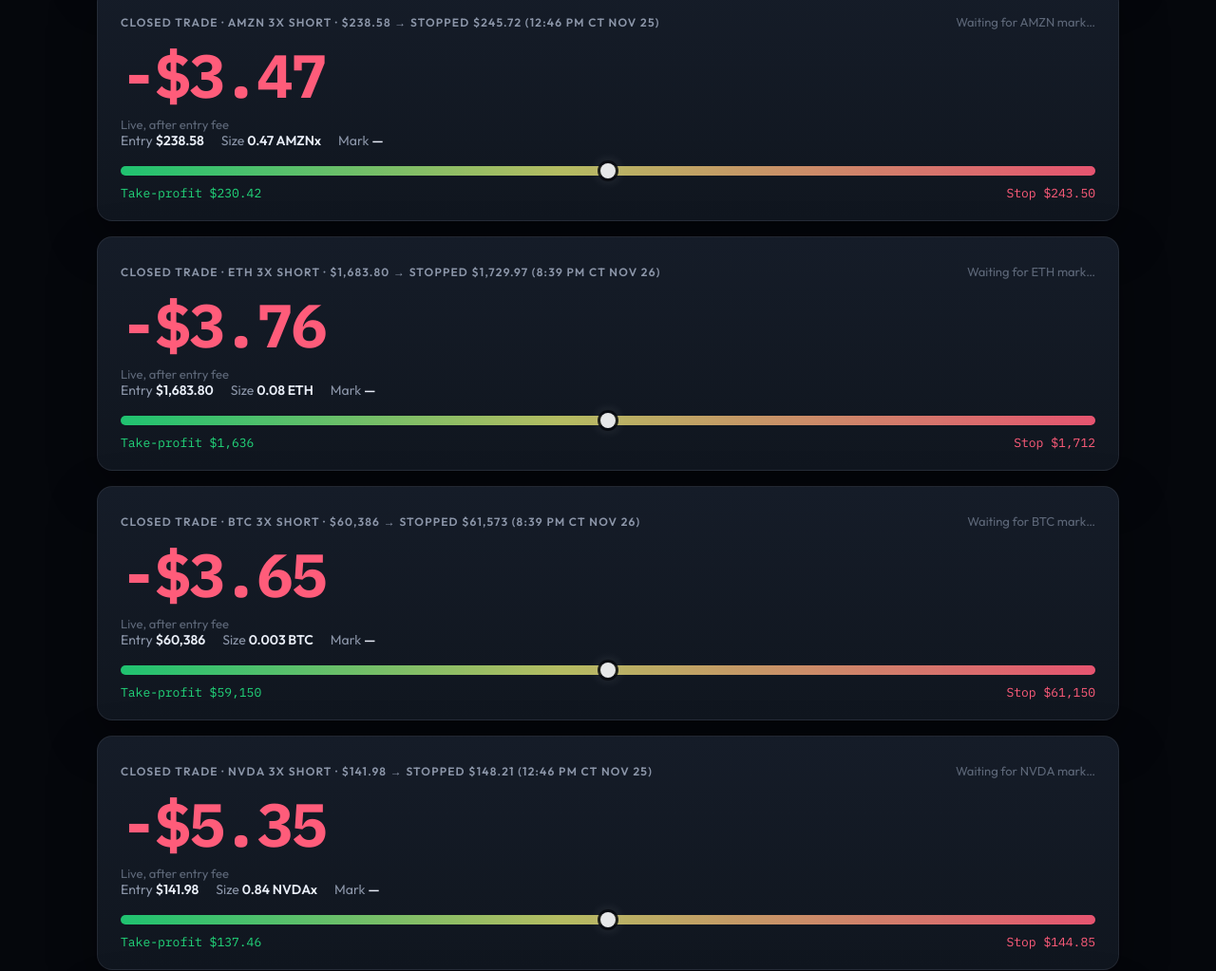
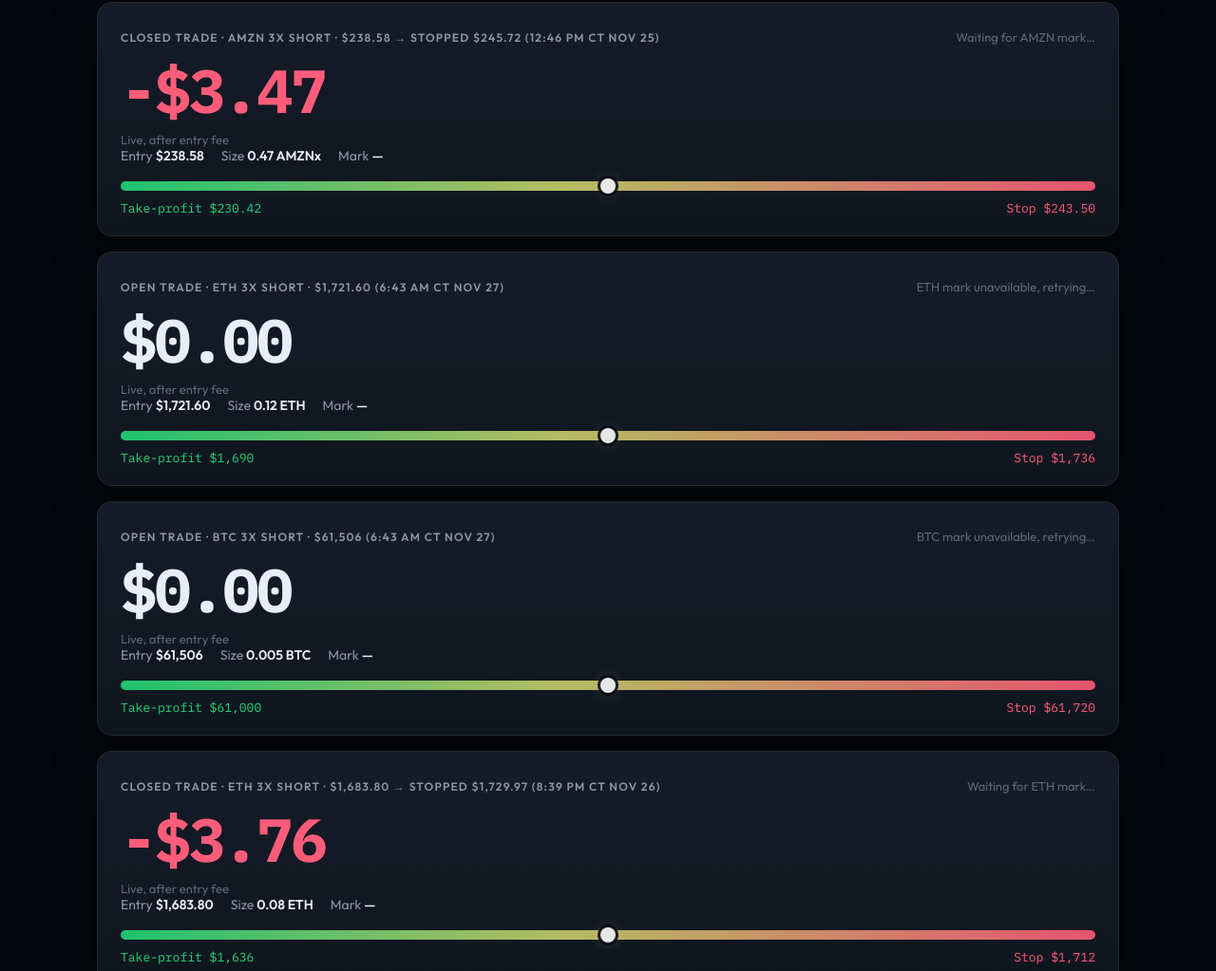
Before and after one commit to samuelbaeza82-star/blue-live-ticker, a plain HTML site: page index.html in a window 1280 px wide. Shown: the part 716-1739 px from the top of the page at 95% size. Drawn offline with Linux system fonts and the light colour scheme; no server answers.

Commit message:
Open ETH and BTC 3x paper shorts 6:43 AM CT Nov 27

```diff
--- a/index.html
+++ b/index.html
@@ -427,7 +427,7 @@
       <div>
         <h1>Blue's Live Ticker</h1>
         <p class="note">
-          Positions are as of <strong>8:39 PM CT on Nov 26</strong>.
+          Positions are as of <strong>6:43 AM CT on Nov 27</strong>.
           This page streams live prices from Kraken and updates P&amp;L every tick.
           One practice account: the leverage (futures) account.
           At 9:43 PM CT Nov 21, at Blue's request, all cash ($197.08) was moved into this account.
@@ -452,8 +452,8 @@
     <section class="accounts">
       <div class="card combined" id="card-combined">
         <div class="label">Leverage account equity</div>
-        <div id="combined" class="big neg">$218.68</div>
-        <div class="sub">$247.08 start after $197.08 cash moved in at 9:43 PM CT Nov 21 (original $50 + deposit) · no open positions (ETH and BTC 3x shorts stopped out 8:39 PM CT Nov 26 as crypto pushed higher) · Nov 26 losses: ETH -$3.76, BTC -$3.65 · Nov 25: all 6 shorts stopped out 12:46 PM CT as stocks and crypto bounced · Nov 25 losses: SPCX -$7.47, COIN -$5.66, NVDA -$5.35, TSLA -$4.81, AMZN -$3.47, ETH -$3.46 · Nov 25 wins: SOL short target hit $66.52 (+$5.99, 8:40 AM CT) · NVDA short target hit $146.40 (+$5.16, 6:55 AM CT) · SPCX short target hit $121.43 (+$4.05, 6:55 AM CT) · Nov 24 wins: BTC short target hit $58,999.54 (+$5.80, 10:41 PM CT) · ETH short target hit $1,652.26 (+$4.54, 8:05 PM CT) · Nov 23 losses: XRP short closed $0.9993 (-$12.71), ETH short stopped $1,805 (-$5.34) · SOL short stopped $72.18 (2:36 AM CT Nov 23) · BTC short stopped $61,263 (10:41 AM CT Nov 22)</div>
+        <div id="combined" class="big neg">$218.42</div>
+        <div class="sub">$247.08 start after $197.08 cash moved in at 9:43 PM CT Nov 21 (original $50 + deposit) · open: ETH 3x short $1,721.60 (stop $1,736, target $1,690) + BTC 3x short $61,506 (stop $61,720, target $61,000), both 6:43 AM CT Nov 27 · Nov 26 losses: ETH -$3.76, BTC -$3.65 · Nov 25: all 6 shorts stopped out 12:46 PM CT as stocks and crypto bounced · Nov 25 losses: SPCX -$7.47, COIN -$5.66, NVDA -$5.35, TSLA -$4.81, AMZN -$3.47, ETH -$3.46 · Nov 25 wins: SOL short target hit $66.52 (+$5.99, 8:40 AM CT) · NVDA short target hit $146.40 (+$5.16, 6:55 AM CT) · SPCX short target hit $121.43 (+$4.05, 6:55 AM CT) · Nov 24 wins: BTC short target hit $58,999.54 (+$5.80, 10:41 PM CT) · ETH short target hit $1,652.26 (+$4.54, 8:05 PM CT) · Nov 23 losses: XRP short closed $0.9993 (-$12.71), ETH short stopped $1,805 (-$5.34) · SOL short stopped $72.18 (2:36 AM CT Nov 23) · BTC short stopped $61,263 (10:41 AM CT Nov 22)</div>
       </div>
       <div class="card" id="card-cash">
         <div class="label">Cash account (closed)</div>
@@ -462,8 +462,8 @@
       </div>
       <div class="card" id="card-lev">
         <div class="label">Leverage account</div>
-        <div id="leverage" class="big neg">$218.68</div>
-        <div class="sub">Same account as above · $218.68 collateral · all $218.68 free (no positions) at 8:39 PM CT Nov 26</div>
+        <div id="leverage" class="big neg">$218.42</div>
+        <div class="sub">Same account as above · $218.42 collateral · about $47 margin free at 6:43 AM CT Nov 27</div>
       </div>
     </section>
 
@@ -509,6 +509,46 @@
       </div>
     </section>
 
+    <section class="card trade-card" id="card-eths17">
+      <div class="trade-head">
+        <div class="label">Open trade · ETH 3x short · $1,721.60 (6:43 AM CT Nov 27)</div>
+        <div class="sub" id="eths17-src">Waiting for ETH mark…</div>
+      </div>
+      <div id="eths17-pnl" class="pnl flat">$0.00</div>
+      <div class="sub">Live, after entry fee</div>
+      <div class="meta">
+        <span>Entry <b>$1,721.60</b></span>
+        <span>Size <b>0.12 ETH</b></span>
+        <span>Mark <b id="eths17-mark">—</b></span>
+      </div>
+      <div class="range" aria-hidden="true">
+        <div id="eths17-range-mark" class="range-mark" style="left: 50%"></div>
+      </div>
+      <div class="range-labels">
+        <span class="t" id="eths17-to-target">Take-profit $1,690</span>
+        <span class="s" id="eths17-to-stop">Stop $1,736</span>
+      </div>
+    </section>
+    <section class="card trade-card" id="card-btcs18">
+      <div class="trade-head">
+        <div class="label">Open trade · BTC 3x short · $61,506 (6:43 AM CT Nov 27)</div>
+        <div class="sub" id="btcs18-src">Waiting for BTC mark…</div>
+      </div>
+      <div id="btcs18-pnl" class="pnl flat">$0.00</div>
+      <div class="sub">Live, after entry fee</div>
+      <div class="meta">
+        <span>Entry <b>$61,506</b></span>
+        <span>Size <b>0.005 BTC</b></span>
+        <span>Mark <b id="btcs18-mark">—</b></span>
+      </div>
+      <div class="range" aria-hidden="true">
+        <div id="btcs18-range-mark" class="range-mark" style="left: 50%"></div>
+      </div>
+      <div class="range-labels">
+        <span class="t" id="btcs18-to-target">Take-profit $61,000</span>
+        <span class="s" id="btcs18-to-stop">Stop $61,720</span>
+      </div>
+    </section>
     <section class="card trade-card" id="card-eths15">
       <div class="trade-head">
         <div class="label">Closed trade · ETH 3x short · $1,683.80 → stopped $1,729.97 (8:39 PM CT Nov 26)</div>
@@ -1775,6 +1815,62 @@
       }
     }
     if (!AMZNS11.closed) { pollAmzns11(); setInterval(pollAmzns11, 5000); }
+    const ETHS17 = { entry: 1721.6, size: 0.12, stop: 1736, target: 1690, fee: 0.1033, closed: false };
+    let eths17Mark = null;
+    function eths17Pnl() { if (ETHS17.closed) return ETHS17.realized; return eths17Mark == null ? -ETHS17.fee : (ETHS17.entry - eths17Mark) * ETHS17.size - ETHS17.fee; }
+    async function pollEths17() {
+      try {
+        const r = await fetch("https://futures.kraken.com/derivatives/api/v3/tickers/PF_ETHUSD?_=" + Date.now(), { cache: "no-store" });
+        const j = await r.json();
+        const t = j.ticker || (j.tickers && j.tickers[0]);
+        const m = Number(t.markPrice || t.last);
+        if (!isFinite(m)) return;
+        eths17Mark = m;
+        const pnl = eths17Pnl();
+        const el = document.getElementById("eths17-pnl");
+        el.textContent = (pnl >= 0 ? "+$" : "-$") + Math.abs(pnl).toFixed(2);
+        el.classList.remove("pos", "neg", "flat");
+        el.classList.add(pnl > 0 ? "pos" : pnl < 0 ? "neg" : "flat");
+        document.getElementById("eths17-mark").textContent = "$" + m.toFixed(2);
+        document.getElementById("eths17-src").textContent = "Kraken ETH perpetual mark · " + new Date().toLocaleTimeString();
+        document.getElementById("eths17-to-stop").textContent = "Stop $1,736  ·  " + (m >= ETHS17.stop ? "at stop" : "$" + (ETHS17.stop - m).toFixed(2) + " away");
+        document.getElementById("eths17-to-target").textContent = "Take-profit $1,690  ·  " + (m <= ETHS17.target ? "at target" : "$" + (m - ETHS17.target).toFixed(2) + " to go");
+        const pct = Math.max(0, Math.min(100, (m - ETHS17.target) / (ETHS17.stop - ETHS17.target) * 100));
+        document.getElementById("eths17-range-mark").style.left = pct + "%";
+        try { updatePnL(); } catch (e) {}
+      } catch (e) {
+        document.getElementById("eths17-src").textContent = "ETH mark unavailable, retrying…";
+      }
+    }
+    if (!ETHS17.closed) { pollEths17(); setInterval(pollEths17, 5000); }
+    const BTCS18 = { entry: 61506, size: 0.005, stop: 61720, target: 61000, fee: 0.1538, closed: false };
+    let btcs18Mark = null;
+    function btcs18Pnl() { if (BTCS18.closed) return BTCS18.realized; return btcs18Mark == null ? -BTCS18.fee : (BTCS18.entry - btcs18Mark) * BTCS18.size - BTCS18.fee; }
+    async function pollBtcs18() {
+      try {
+        const r = await fetch("https://futures.kraken.com/derivatives/api/v3/tickers/PF_XBTUSD?_=" + Date.now(), { cache: "no-store" });
+        const j = await r.json();
+        const t = j.ticker || (j.tickers && j.tickers[0]);
+        const m = Number(t.markPrice || t.last);
+        if (!isFinite(m)) return;
+        btcs18Mark = m;
+        const pnl = btcs18Pnl();
+        const el = document.getElementById("btcs18-pnl");
+        el.textContent = (pnl >= 0 ? "+$" : "-$") + Math.abs(pnl).toFixed(2);
+        el.classList.remove("pos", "neg", "flat");
+        el.classList.add(pnl > 0 ? "pos" : pnl < 0 ? "neg" : "flat");
+        document.getElementById("btcs18-mark").textContent = "$" + m.toFixed(2);
+        document.getElementById("btcs18-src").textContent = "Kraken BTC perpetual mark · " + new Date().toLocaleTimeString();
+        document.getElementById("btcs18-to-stop").textContent = "Stop $61,720  ·  " + (m >= BTCS18.stop ? "at stop" : "$" + (BTCS18.stop - m).toFixed(2) + " away");
+        document.getElementById("btcs18-to-target").textContent = "Take-profit $61,000  ·  " + (m <= BTCS18.target ? "at target" : "$" + (m - BTCS18.target).toFixed(2) + " to go");
+        const pct = Math.max(0, Math.min(100, (m - BTCS18.target) / (BTCS18.stop - BTCS18.target) * 100));
+        document.getElementById("btcs18-range-mark").style.left = pct + "%";
+        try { updatePnL(); } catch (e) {}
+      } catch (e) {
+        document.getElementById("btcs18-src").textContent = "BTC mark unavailable, retrying…";
+      }
+    }
+    if (!BTCS18.closed) { pollBtcs18(); setInterval(pollBtcs18, 5000); }
     const ETHS15 = { entry: 1683.8, size: 0.08, stop: 1712, target: 1636, fee: 0.0674, closed: true, exit: 1729.97, realized: -3.76 };
     let eths15Mark = null;
     function eths15Pnl() { if (ETHS15.closed) return ETHS15.realized; return eths15Mark == null ? -ETHS15.fee : (ETHS15.entry - eths15Mark) * ETHS15.size - ETHS15.fee; }
@@ -2256,7 +2352,7 @@
       }
 
       const combinedEl = document.getElementById("combined");
-      const combined = POSITIONS.leverageStart + sPnl + nvdaPnl() + qqqPnl() + googlPnl() + mstrPnl() + btc2Pnl() + nvda2Pnl() + hoodPnl() + ethsPnl() + solsPnl() + btcs3Pnl() + btcs4Pnl() + eths2Pnl() + sols2Pnl() + xrpsPnl() + eths3Pnl() + btcs5Pnl() + nvdas6Pnl() + spcxs7Pnl() + sols8Pnl() + eths9Pnl() + tslas10Pnl() + amzns11Pnl() + coins12Pnl() + nvdas13Pnl() + spcxs14Pnl() + eths15Pnl() + btcs16Pnl();
+      const combined = POSITIONS.leverageStart + sPnl + nvdaPnl() + qqqPnl() + googlPnl() + mstrPnl() + btc2Pnl() + nvda2Pnl() + hoodPnl() + ethsPnl() + solsPnl() + btcs3Pnl() + btcs4Pnl() + eths2Pnl() + sols2Pnl() + xrpsPnl() + eths3Pnl() + btcs5Pnl() + nvdas6Pnl() + spcxs7Pnl() + sols8Pnl() + eths9Pnl() + tslas10Pnl() + amzns11Pnl() + coins12Pnl() + nvdas13Pnl() + spcxs14Pnl() + eths15Pnl() + btcs16Pnl() + eths17Pnl() + btcs18Pnl();
       combinedEl.textContent = money(combined);
       combinedEl.classList.remove("pos", "neg", "flat");
       combinedEl.classList.add(signClass(combined - POSITIONS.leverageStart));
@@ -2278,9 +2374,9 @@
         pnlEl.classList.remove("pos", "neg", "flat");
         pnlEl.classList.add(signClass(rp));
         renderCashAndCombined(rp);
-        levEl.textContent = money(POSITIONS.leverageStart + rp + nvdaPnl() + qqqPnl() + googlPnl() + mstrPnl() + btc2Pnl() + nvda2Pnl() + hoodPnl() + ethsPnl() + solsPnl() + btcs3Pnl() + btcs4Pnl() + eths2Pnl() + sols2Pnl() + xrpsPnl() + eths3Pnl() + btcs5Pnl() + nvdas6Pnl() + spcxs7Pnl() + sols8Pnl() + eths9Pnl() + tslas10Pnl() + amzns11Pnl() + coins12Pnl() + nvdas13Pnl() + spcxs14Pnl() + eths15Pnl() + btcs16Pnl());
+        levEl.textContent = money(POSITIONS.leverageStart + rp + nvdaPnl() + qqqPnl() + googlPnl() + mstrPnl() + btc2Pnl() + nvda2Pnl() + hoodPnl() + ethsPnl() + solsPnl() + btcs3Pnl() + btcs4Pnl() + eths2Pnl() + sols2Pnl() + xrpsPnl() + eths3Pnl() + btcs5Pnl() + nvdas6Pnl() + spcxs7Pnl() + sols8Pnl() + eths9Pnl() + tslas10Pnl() + amzns11Pnl() + coins12Pnl() + nvdas13Pnl() + spcxs14Pnl() + eths15Pnl() + btcs16Pnl() + eths17Pnl() + btcs18Pnl());
         levEl.classList.remove("pos", "neg", "flat");
-        levEl.classList.add(signClass(rp + nvdaPnl() + qqqPnl() + googlPnl() + mstrPnl() + btc2Pnl() + nvda2Pnl() + hoodPnl() + ethsPnl() + solsPnl() + btcs3Pnl() + btcs4Pnl() + eths2Pnl() + sols2Pnl() + xrpsPnl() + eths3Pnl() + btcs5Pnl() + nvdas6Pnl() + spcxs7Pnl() + sols8Pnl() + eths9Pnl() + tslas10Pnl() + amzns11Pnl() + coins12Pnl() + nvdas13Pnl() + spcxs14Pnl() + eths15Pnl() + btcs16Pnl()));
+        levEl.classList.add(signClass(rp + nvdaPnl() + qqqPnl() + googlPnl() + mstrPnl() + btc2Pnl() + nvda2Pnl() + hoodPnl() + ethsPnl() + solsPnl() + btcs3Pnl() + btcs4Pnl() + eths2Pnl() + sols2Pnl() + xrpsPnl() + eths3Pnl() + btcs5Pnl() + nvdas6Pnl() + spcxs7Pnl() + sols8Pnl() + eths9Pnl() + tslas10Pnl() + amzns11Pnl() + coins12Pnl() + nvdas13Pnl() + spcxs14Pnl() + eths15Pnl() + btcs16Pnl() + eths17Pnl() + btcs18Pnl()));
         src.textContent = "Closed: stop hit, bought back at $63,351 (net incl. fees and funding)";
         if (mark != null && isFinite(mark)) markEl.textContent = formatPrice(mark);
         hit.className = "hit show stop";
```
